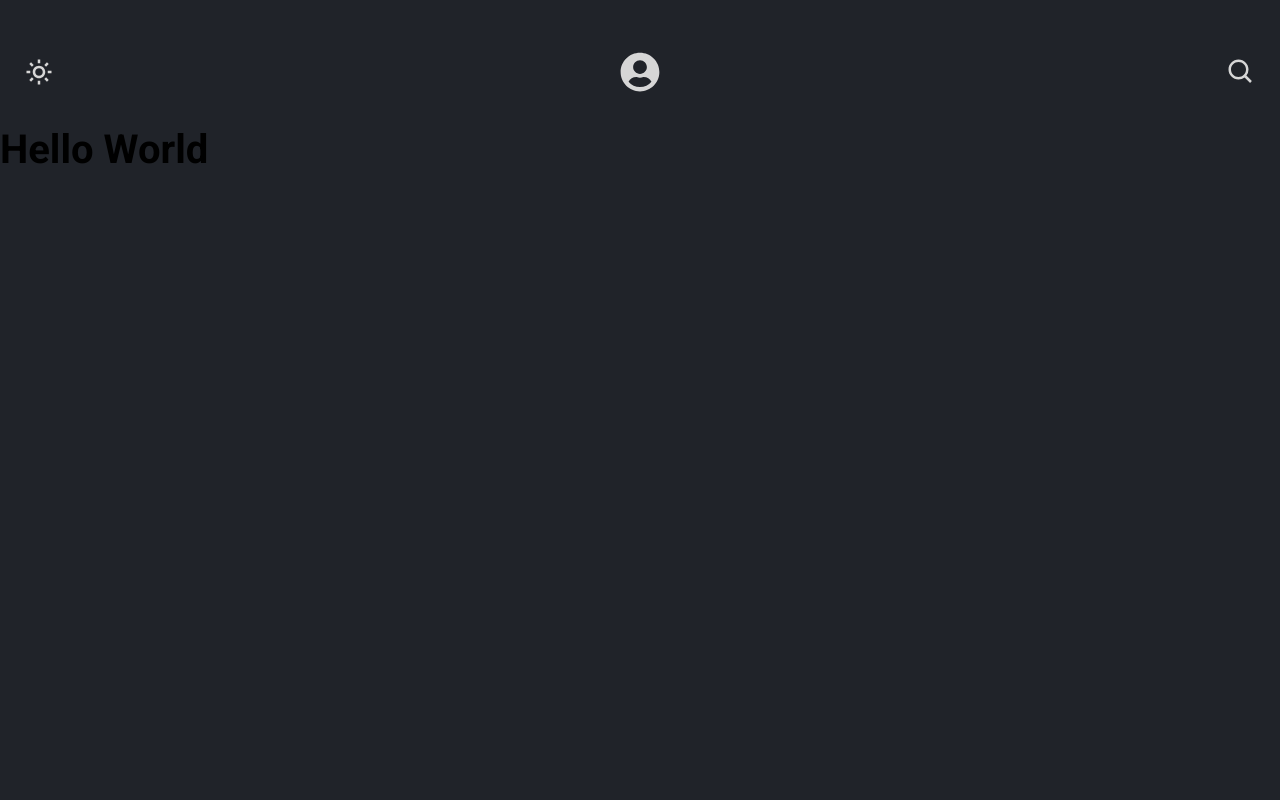
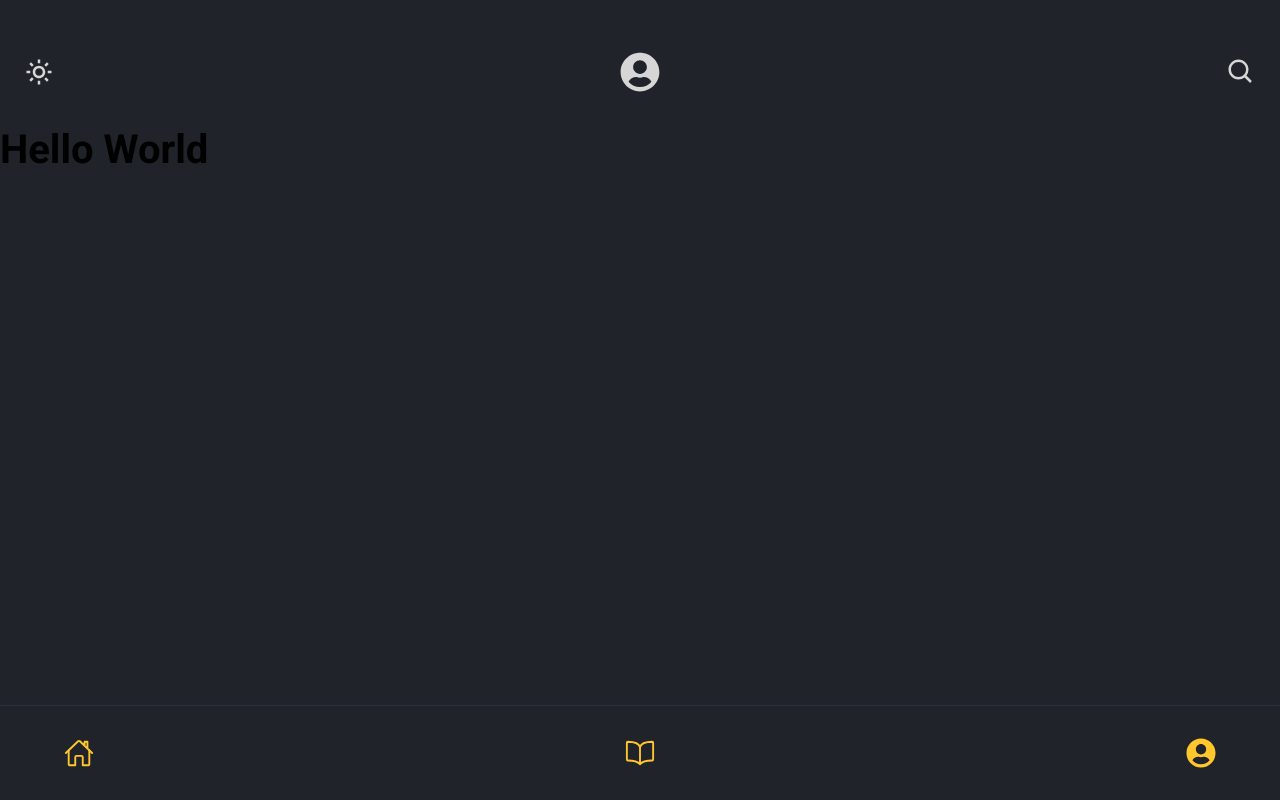
Before and after one commit to cassiorsfreitas/blog, a Next.js app: page / in a window 1280 px wide. Built offline with nearby package versions, Linux system fonts and the light colour scheme.

Commit message:
feat: added bottom menu

```diff
--- /dev/null
+++ b/src/components/molecules/MenuBottom/index.tsx
@@ -0,0 +1,20 @@
+/* eslint-disable multiline-ternary */
+import React from 'react'
+import { useRouter } from 'next/router'
+import { FaUserCircle } from 'react-icons/fa'
+import { IoHomeOutline, IoBookOutline } from 'react-icons/io5'
+import { Container } from './styles'
+
+const MenuBottom = () => {
+  const router = useRouter()
+
+  return (
+    <Container>
+      <IoHomeOutline size={30} onClick={() => router.push('/')} />
+      <IoBookOutline size={30} onClick={() => router.push('/')} />
+      <FaUserCircle size={30} onClick={() => router.push('/')} />
+    </Container>
+  )
+}
+
+export default MenuBottom
--- /dev/null
+++ b/src/components/molecules/MenuBottom/styles.tsx
@@ -0,0 +1,14 @@
+import styled, { css } from 'styled-components'
+
+export const Container = styled.div`
+  ${({ theme }) => css`
+    display: flex;
+    width: 100%;
+    color: ${theme.colors.primary[0]};
+    justify-content: space-between;
+    align-items: center;
+    padding: 2rem 4rem;
+    position: relative;
+    border-top: 1px solid ${theme.colors.darkGray};
+  `}
+`
--- a/src/components/molecules/MenuTop/index.tsx
+++ b/src/components/molecules/MenuTop/index.tsx
@@ -1,5 +1,6 @@
 /* eslint-disable multiline-ternary */
 import React from 'react'
+import { useRouter } from 'next/router'
 import { FaUserCircle } from 'react-icons/fa'
 import { BiSun, BiMoon, BiSearch } from 'react-icons/bi'
 import { Container } from './styles'
@@ -8,6 +9,7 @@ import { useGlobalContext } from '../../../contexts/globalContext'
 
 const MenuTop = () => {
   const { isLight, setIsLight } = useGlobalContext()
+  const router = useRouter()
 
   return (
     <Container>
@@ -25,7 +27,7 @@ const MenuTop = () => {
         />
       )}
       <FaUserCircle size={40} />
-      <BiSearch size={30} />
+      <BiSearch size={30} onClick={() => router.push('/search')} />
     </Container>
   )
 }
--- a/src/components/molecules/MenuTop/interface.ts
+++ /dev/null
@@ -1 +0,0 @@
-export type MenuTopProps = {}
--- a/src/components/templates/LayoutMobile/index.tsx
+++ b/src/components/templates/LayoutMobile/index.tsx
@@ -1,4 +1,5 @@
 import React from 'react'
+import MenuBottom from '../../molecules/MenuBottom'
 import MenuTop from '../../molecules/MenuTop'
 import { LayoutProps } from './interface'
 import { Container } from './styles'
@@ -13,7 +14,9 @@ const LayoutMobile = ({ children }: LayoutProps) => {
 
       {children}
 
-      {/* <MenuBottom /> */}
+      <div className="menu-bottom">
+        <MenuBottom />
+      </div>
     </Container>
   )
 }
--- a/src/components/templates/LayoutMobile/styles.tsx
+++ b/src/components/templates/LayoutMobile/styles.tsx
@@ -7,5 +7,11 @@ export const Container = styled.div`
     width: 100%;
     flex-direction: column;
     padding-top: 20px;
+
+    .menu-bottom {
+      position: fixed;
+      bottom: 0;
+      width: 100%;
+    }
   `}
 `
--- a/src/styles/light.ts
+++ b/src/styles/light.ts
@@ -15,13 +15,13 @@ export default {
     }
   },
   colors: {
-    primary: ['#0866B7', '#494949'],
+    primary: ['#FFC72C', '#494949'],
     secondary: ['#09c199', '#09C199BF'],
     paragraph: ['#fff', '#fafafa'],
     red: '#B81213',
     lightGray: '#cbcbcb',
     gray: '#8F8F8F',
-    darkGray: '#2E2F42',
+    darkGray: '#cbcbcb',
     background: ['#FFF', '#222', '#555', '#333'],
     footer: '#111',
     header: '#222',
```
